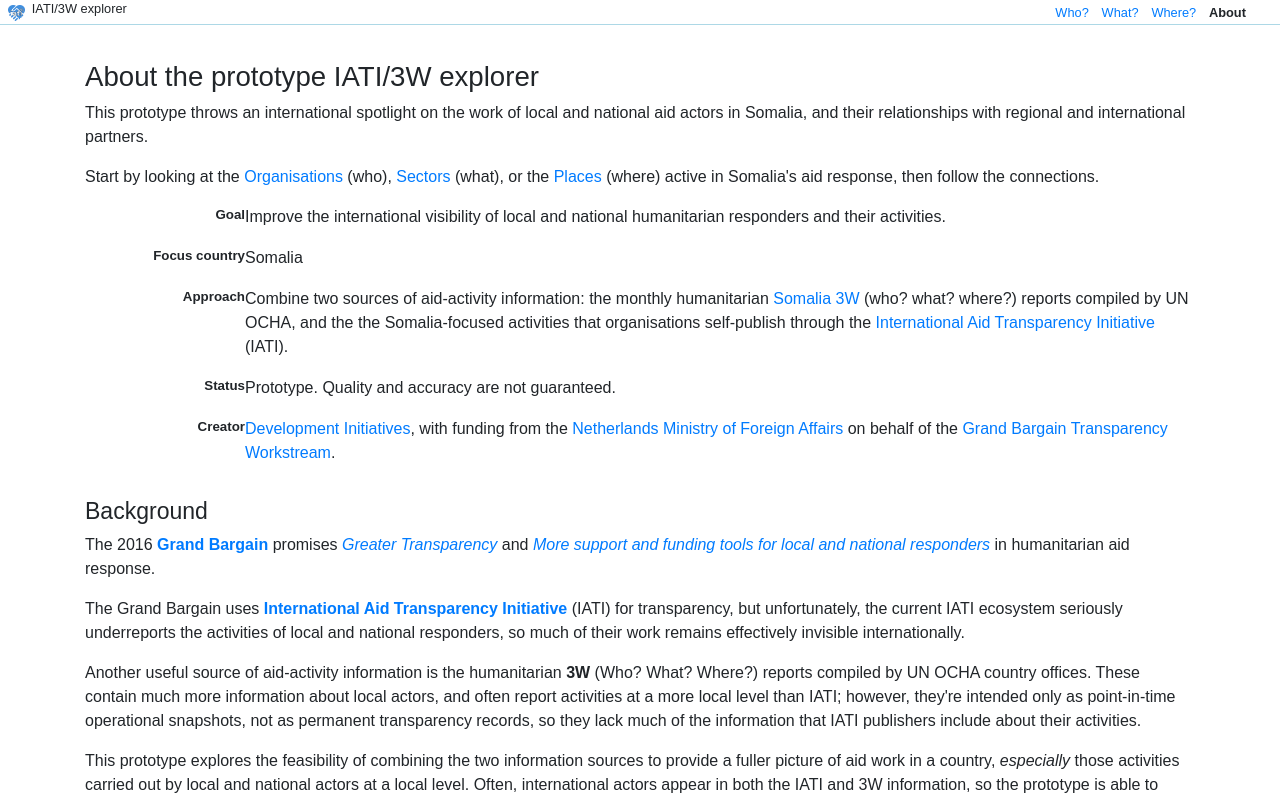
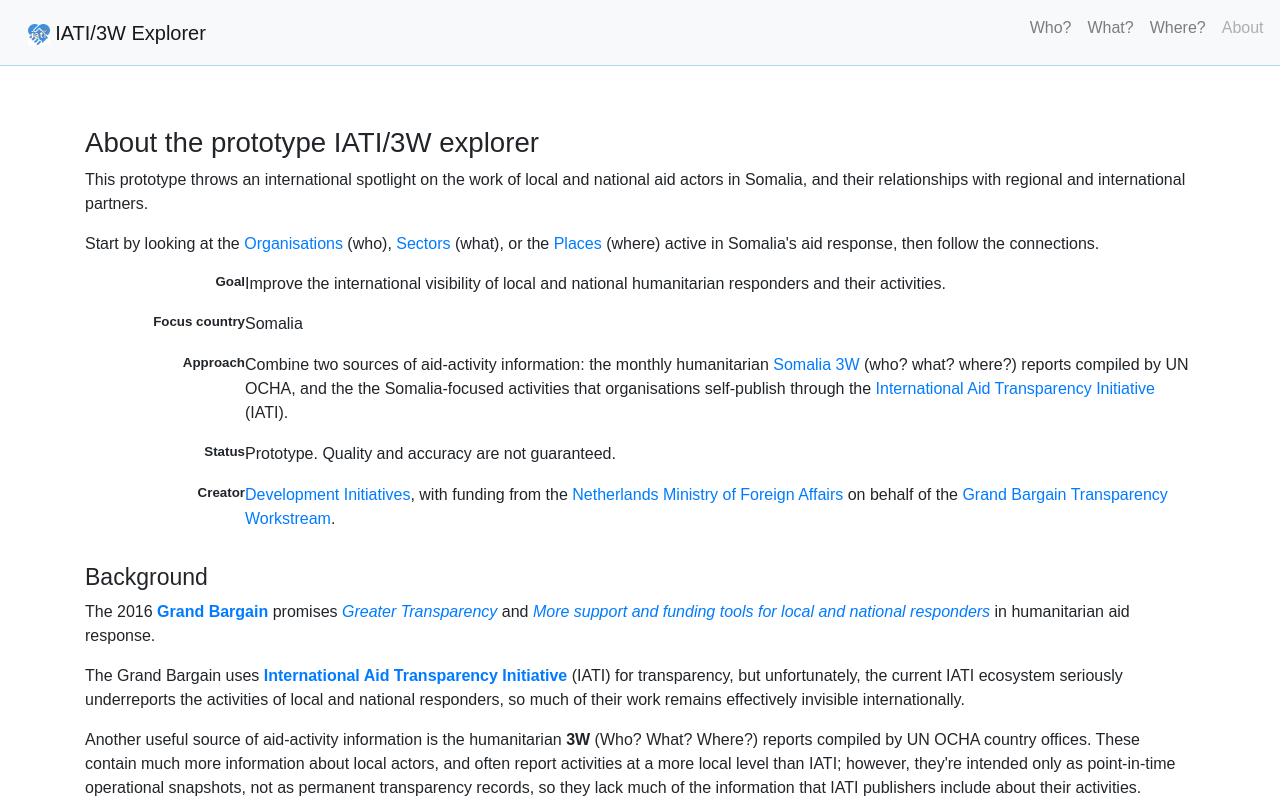
Before and after one commit to markbrough/iati3w-web, a Nuxt app: page / in a window 1280 px wide. Shown: the top 800 px of the page. Built offline with nearby package versions, Linux system fonts and the light colour scheme.

Commit message:
Use bootstrap-vue component for navbar

```diff
--- a/layouts/default.vue
+++ b/layouts/default.vue
@@ -1,19 +1,20 @@
 <template>
   <div>
-    <header>
-      <nuxt-link :to="{name: 'index'}" title="Home">
+    <b-navbar toggleable="lg" type="light" variant="light" class="navbar-primary" sticky>
+      <b-navbar-brand :to="{name: 'index'}" title="Home">
         <img src="~/assets/iati3w-icon.png" class="logo" />
-      </nuxt-link>
-      <h1>
-        IATI/3W explorer
-      </h1>
-      <nav id="primary-nav" class="tabs">
-        <nuxt-link :to="{name: 'orgs'}" title="Organisations involved in activites in Somalia.">Who?</nuxt-link>
-        <nuxt-link :to="{name: 'sectors'}" title="Aid sectors active in Somalia.">What?</nuxt-link>
-        <nuxt-link :to="{name: 'locations'}" title="Locations active in Somalia.">Where?</nuxt-link>
-        <a class="active">About</a>
-      </nav>
-    </header>
+        IATI/3W Explorer
+      </b-navbar-brand>
+      <b-navbar-toggle target="nav-collapse"></b-navbar-toggle>
+      <b-collapse id="nav-collapse" is-nav>
+        <b-navbar-nav class="ml-auto">
+          <b-nav-item :to="{name: 'orgs'}" title="Organisations involved in activites in Somalia." active-class="active" >Who?</b-nav-item>
+          <b-nav-item :to="{name: 'sectors'}" title="Aid sectors active in Somalia." active-class="active" >What?</b-nav-item>
+          <b-nav-item :to="{name: 'locations'}" title="Locations active in Somalia." active-class="active" >Where?</b-nav-item>
+          <b-nav-item href="#" disabled>About</b-nav-item>
+        </b-navbar-nav>
+      </b-collapse>
+    </b-navbar>
     <nuxt />
   </div>
 </template>
@@ -27,30 +28,14 @@
     height: 2ex;
 }
 
-header {
-    position: fixed;
-    display: flex;
+.navbar-primary {
     align-items: center;
-    top: 0;
-    left: 0;
-    height: 3ex;
     padding: 1ex;
-    width: 100vw;
     background: #ffffff;
     border-bottom: 1px solid #add8e6;
 }
 
-header h1 {
-    font-size: 80%;
-    padding-left: .5em;
-}
 
-header nav {
-    font-size: 80%;
-    flex-grow: 1.1;
-    text-align: right;
-    padding-right: 2em;
-}
 
 nav a {
     padding-left: 1em;
```
